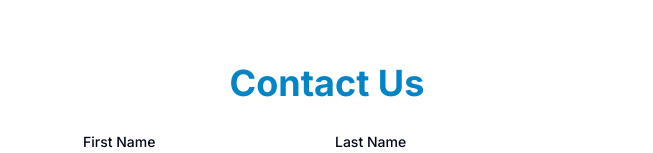
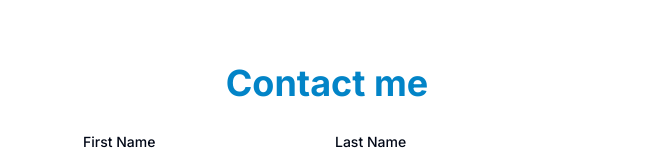
Before and after one commit to kirthandev/portfolio, a Next.js app: page / in a window 1280 px wide. Shown: the part 1968-2121 px from the top of the page, without its empty margins (313-966 px from the left). Built offline with nearby package versions, Linux system fonts and the light colour scheme.

Commit message:
Contact me added

```diff
--- a/app/components/Contact.tsx
+++ b/app/components/Contact.tsx
@@ -13,7 +13,7 @@ export function Contact() {
             <div className="flex items-center justify-center align-middle">
               <div className="px-2 md:px-12">
                 <p className="text-4xl font-bold text-center text-sky-600">
-                  Contact Us
+                  Contact me
                 </p>
 
                 <form
```
